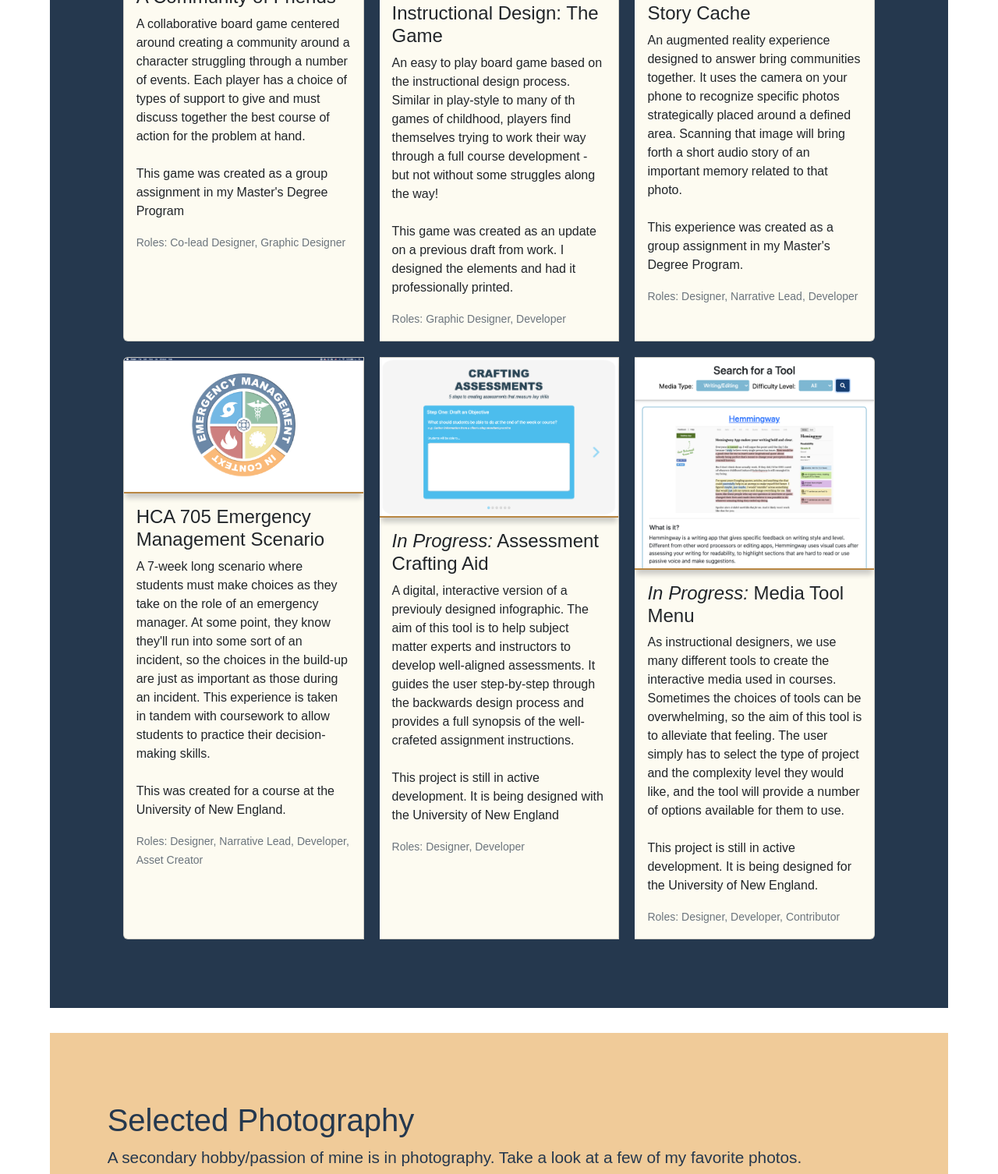
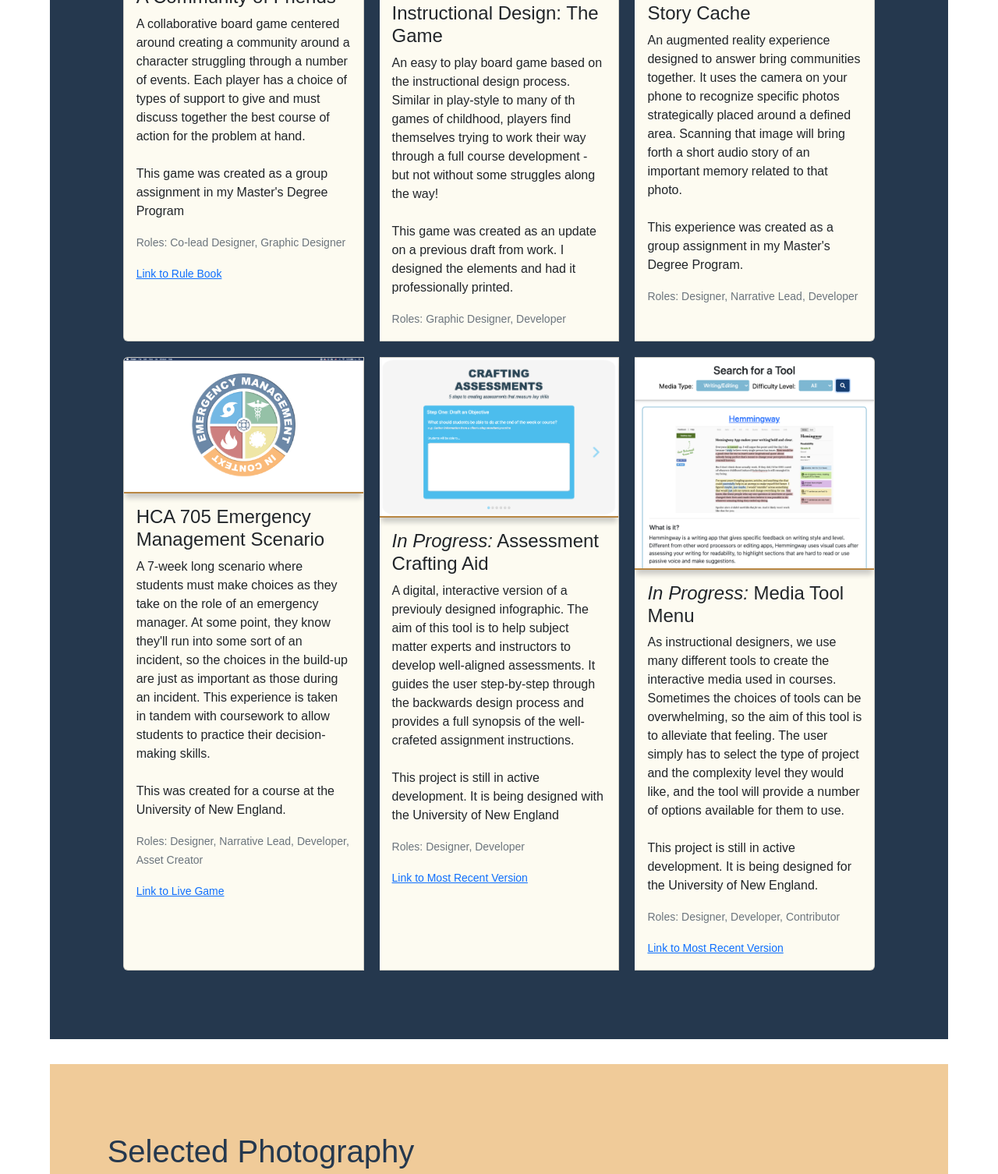
Before and after one commit to bleuplaneteer/portfoliowebsite, a plain HTML site: page index.html in a window 1280 px wide. Shown: the part 2208-3714 px from the top of the page at 78% size. Drawn offline with nearby package versions, Linux system fonts and the light colour scheme; a web font is replaced by a local one.

Commit message:
Update index.html

```diff
--- a/index.html
+++ b/index.html
@@ -73,6 +73,7 @@
               <h4 class="card-title">A Community of Friends</h4>
               <p class="card-text">A collaborative board game centered around creating a community around a character struggling through a number of events. Each player has a choice of types of support to give and must discuss together the best course of action for the problem at hand.<br><br>This game was created as a group assignment in my Master's Degree Program</p>
               <p class="card-text"><small class="text-muted">Roles: Co-lead Designer, Graphic Designer</small></p>
+              <p class="card-text"><small class="text-muted"><a href="https://www.slideshare.net/CarolineMoore38/community-of-friends-rule-book" target="_blank">Link to Rule Book</a></small></p>
             </div>
           </div>
           <div class="card">
@@ -99,6 +100,7 @@
               <h4 class="card-title">HCA 705 Emergency Management Scenario</h4>
               <p class="card-text">A 7-week long scenario where students must make choices as they take on the role of an emergency manager. At some point, they know they'll run into some sort of an incident, so the choices in the build-up are just as important as those during an incident. This experience is taken in tandem with coursework to allow students to practice their decision-making skills. <br><br>This was created for a course at the University of New England.</p>
               <p class="card-text"><small class="text-muted">Roles: Designer, Narrative Lead, Developer, Asset Creator</small></p>
+              <p class="card-text"><small class="text-muted"><a href="https://uneids.github.io/HCA-705-Branching-Scenario/" target="_blank">Link to Live Game</a></small></p>
             </div>
           </div>
           <div class="card work-portfolio-content">
@@ -107,6 +109,7 @@
               <h4 class="card-title"><em>In Progress:</em> Assessment Crafting Aid</h4>
               <p class="card-text">A digital, interactive version of a previouly designed infographic. The aim of this tool is to help subject matter experts and instructors to develop well-aligned assessments. It guides the user step-by-step through the backwards design process and provides a full synopsis of the well-crafeted assignment instructions. <br><br>This project is still in active development. It is being designed with the University of New England</p>
               <p class="card-text"><small class="text-muted">Roles: Designer, Developer</small></p>
+              <p class="card-text"><small class="text-muted"><a href="https://uneids.github.io/AssessmentCraftingAid/" target="_blank">Link to Most Recent Version</a></small></p>
             </div>
           </div>
           <div class="card work-portfolio-content">
@@ -115,6 +118,8 @@
               <h4 class="card-title"><em>In Progress:</em> Media Tool Menu</h4>
               <p class="card-text">As instructional designers, we use many different tools to create the interactive media used in courses. Sometimes the choices of tools can be overwhelming, so the aim of this tool is to alleviate that feeling. The user simply has to select the type of project and the complexity level they would like, and the tool will provide a number of options available for them to use. <br><br>This project is still in active development. It is being designed for the University of New England.</p>
               <p class="card-text"><small class="text-muted">Roles: Designer, Developer, Contributor</small></p>
+              <p class="card-text"><small class="text-muted"><a href="https://uneids.github.io/Media-Menu/" target="_blank">Link to Most Recent Version</a></small></p>
+            </div>
             </div>
           </div>
       </div>
@@ -180,7 +185,7 @@
               <img class="card-img" src="https://pro2-bar-s3-cdn-cf6.myportfolio.com/1cf6457b-b98c-4855-bc16-359daf59e6b9/0fa180ed-3ce9-482e-a50d-a5e2252fdc2c_rw_1920.jpg?h=a1d26fa7a7d001e5bb69884531124a9a" alt="Card image">
             </div>
             <div class="card">
-              <img class="card-img" src="https://pro2-bar-s3-cdn-cf3.myportfolio.com/1cf6457b-b98c-4855-bc16-359daf59e6b9/44e9fd90-0433-4bd1-9d5b-40afec56f671_rw_1920.jpg?h=516ff05e9eed570fc1c5e54849491b92" alt="Card image">
+              <img class="card-img" src="https://pro2-bar-s3-cdn-cf6.myportfolio.com/1cf6457b-b98c-4855-bc16-359daf59e6b9/02e1bbc8-22df-4911-a5be-3157fedf7272_rw_1920.jpg?h=e7a0e5c3d8d3d8ce96507ff8220286bd" alt="Card image">
             </div>
             <div class="card">
               <img class="card-img" src="https://pro2-bar-s3-cdn-cf2.myportfolio.com/1cf6457b-b98c-4855-bc16-359daf59e6b9/3dc8c57c-a719-4187-9090-83febc6da123_rw_1920.jpg?h=c12e3a7e66bef1d7e6f5c26550f53d2b" alt="Card image">
```
